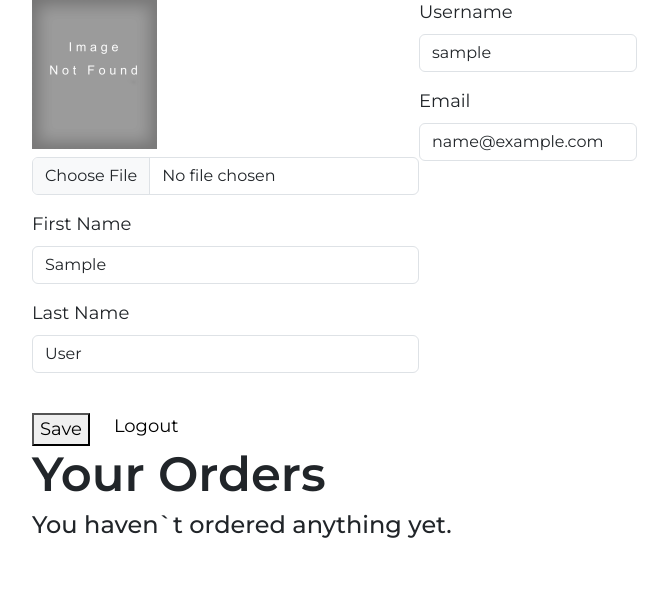
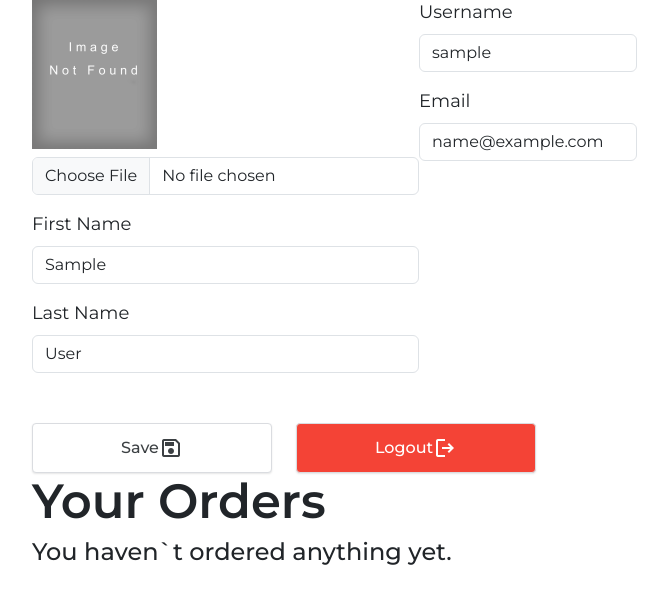
Before and after one commit to sixoper77/PizzaShop, a Django app: page /user/profile in a window 1280 px wide. Shown: the part 161-765 px from the top of the page, without its empty margins (82-750 px from the left). Run offline with Django 5.2, Linux system fonts and the light colour scheme; the visitor is signed in with stand-in values (Sample User, id 1); data that the repository does not hold is empty; parts of the project's set-up code (start-up, migrations or seed data) failed here and were passed over; some libraries are stand-ins or nearby versions.

Commit message:
Add files via upload

```diff
--- a/app2/users/templates/users/profile.html
+++ b/app2/users/templates/users/profile.html
@@ -44,8 +44,12 @@
                     </div>
                 </div>
                 <div class="btns d-flex gap-4 mt-4">
-                    <button type="submit" class="profile-btn">Save</button>
-                    <a class="profile-btn" href="{% url "user:logout" %}">Logout</a>
+                    <button type="submit" class="logout-btn">Save
+                        <span class="material-symbols-outlined">save</span>
+                    </button>
+                    <a class="logout" href="{% url "user:logout" %}">Logout
+                        <span class="material-symbols-outlined">logout</span>
+                    </a>
                 </div>
             </form>
             <div class="orders">
--- a/app2/users/templates/users/registration.html
+++ b/app2/users/templates/users/registration.html
@@ -1,6 +1,6 @@
 {% extends "main/base.html" %}
 {% load static %}
-
+{% load socialaccount %}
 {% block title %}Registration{% endblock title %}
 
 {% block content %}
@@ -47,6 +47,8 @@
                 </div>
             </div>
             <button type="submit" class="login-btn form-style">Register</button>
+            <button type="submit" class="login-btn form-style">Register With google
+                <a href="{% provider_login_url 'google' %}">Sign in with Google</a></button>
         </form>
     </div>
 </section>
```
Also changed, not shown: app2/users/templates/users/login.html (+12 -2 lines).
